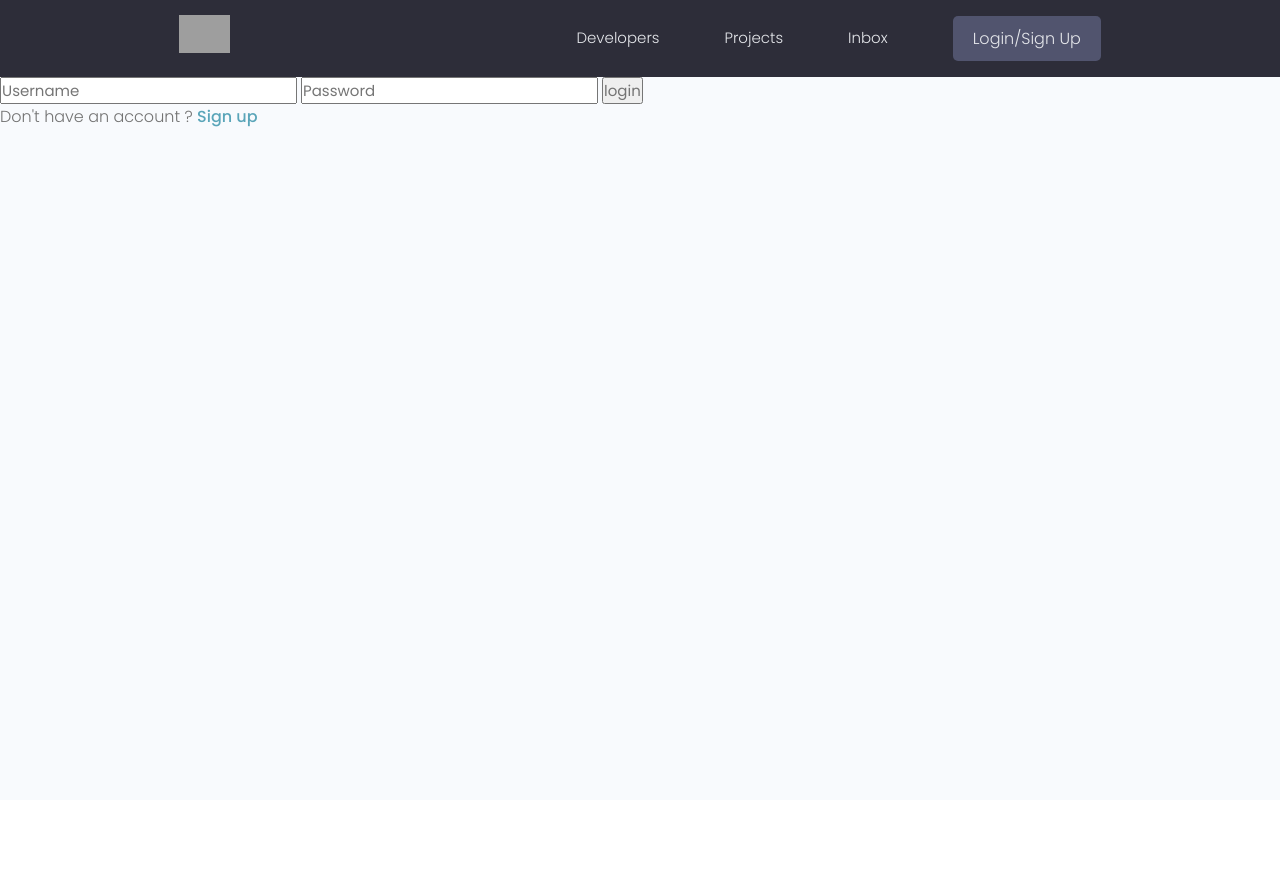
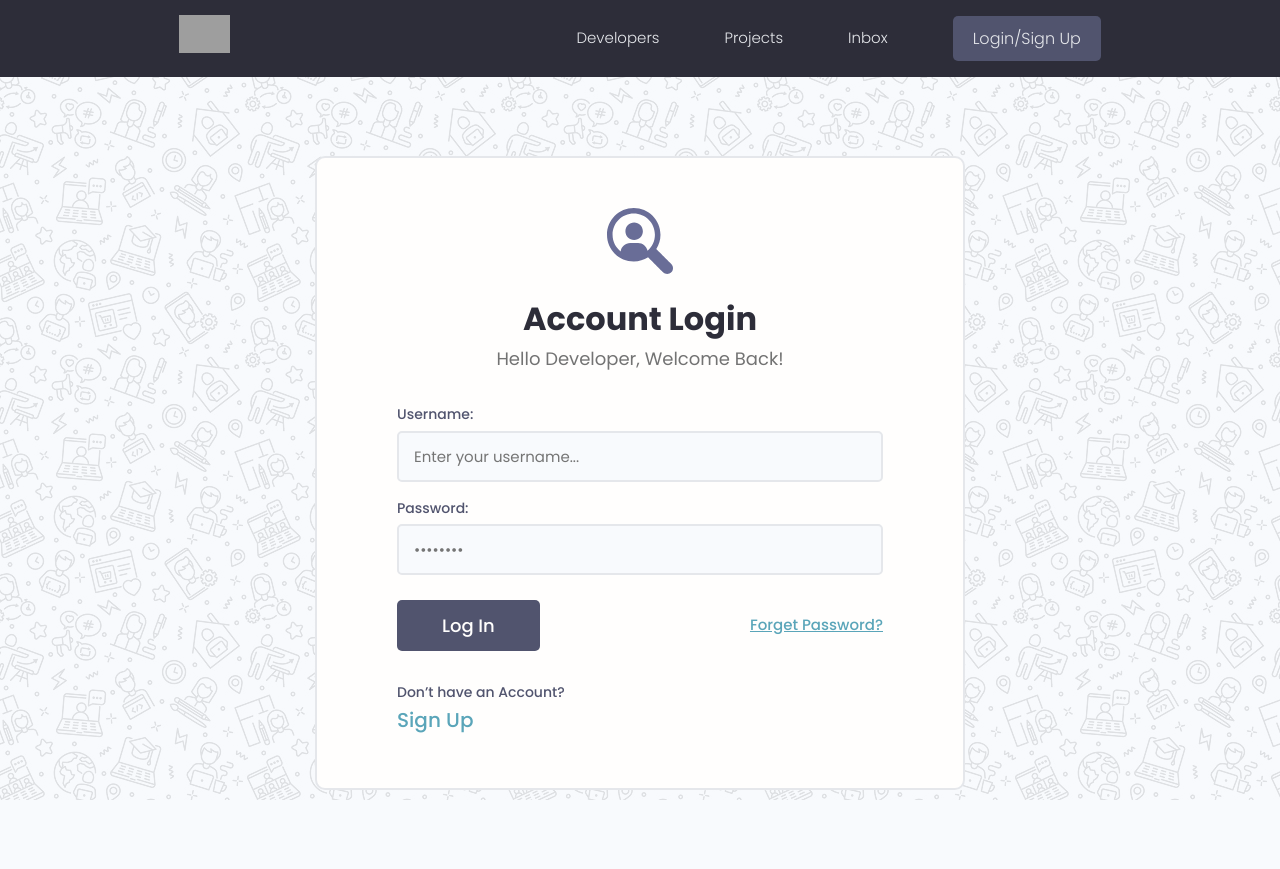
Before and after one commit to toshko2312/Devs-platform, a Django app: page /login/ in a window 1280 px wide. Before the commit the page ends 127 px from the top, so only its background shows below. Run offline with Django 5.2, Linux system fonts and the light colour scheme; some libraries are stand-ins or nearby versions; grey boxes are pictures that could not be loaded.

Commit message:
Update login and registration templates

```diff
--- a/src/static/uikit/app.js
+++ b/src/static/uikit/app.js
@@ -2,3 +2,13 @@
 document.addEventListener('DOMContentLoaded', function () {
   hljs.highlightAll();
 });
+
+
+let alertWrapper = document.querySelector('.alert')
+let alertClose = document.querySelector('.alert__close')
+
+if (alertWrapper) {
+  alertClose.addEventListener('click', () =>
+    alertWrapper.style.display = 'none'
+  )
+}
--- a/src/templates/main.html
+++ b/src/templates/main.html
@@ -24,17 +24,19 @@
     {% include 'navbar.html' %}
 
     {% if messages %}
-    <ul class="messages">
-        {% for message in messages %}
-        <li{% if message.tags %} class="{{ message.tags }}"{% endif %}>{{ message }}</li>
-        {% endfor %}
-    </ul>
+    {% for message in messages %}
+
+    <div class="alert alert--{{message.tags}}">
+        <p class="alert__message">{{message}}</p>
+        <button class="alert__close">x</button>
+    </div>
+
+    {% endfor %}
     {% endif %}
 
     {% block content %}
 
     {% endblock content %}
 </body>
-
-
+<script src="{% static 'uikit/app.js' %}"></script>
 </html>
--- a/src/users/forms.py
+++ b/src/users/forms.py
@@ -10,3 +10,9 @@ class CustomUserCreationForm(UserCreationForm):
         labels = {
             'first_name': 'Name',
         }
+
+    def __init__(self, *args, **kwargs):
+        super(CustomUserCreationForm, self).__init__(*args, **kwargs)
+
+        for name, field in self.fields.items():
+            field.widget.attrs.update({'class': 'input'})
--- a/src/users/templates/users/login_registration.html
+++ b/src/users/templates/users/login_registration.html
@@ -1,26 +1,94 @@
 {% extends 'main.html' %}
+{% load static %}
 
 {% block content %}
 
 {% if page == 'register' %}
-<h1>Register user</h1>
 
-<form action="{% url 'register' %}" method="POST">
-    {% csrf_token %}
-    {{form.as_p}}
-    <input type="submit" value="Register User">
-</form>
+<div class="auth">
+    <div class="card">
+        <div class="auth__header text-center">
+            <a href="/">
+                <img src="{% static 'images/icon.svg' %}" alt="icon" />
+            </a>
+            <h3>Register an Account</h3>
+            <p>Create a new developer account</p>
+        </div>
 
-<p>Already have an account ? <a href="{% url 'login' %}">Log in</a></p>
+        <form method="POST" action="{% url 'register' %}" class="form auth__form">
+            {% csrf_token %}
+
+            {% for field in form %}
+            <div class="form__field">
+                <label for="formInput#text">{{field.label}}</label>
+                {{field}}
+
+                {% if field.help_text %}
+                <small>{{field.help_text}}</small>
+                {% endif %}
+
+                {% for error in field.errors %}
+                <p style="color: red;">{{error}}</p>
+                {% endfor %}
+
+            </div>
+
+            {% endfor %}
+
+            <div class="auth__actions">
+                <input class="btn btn--sub btn--lg" type="submit" value="Sign  In" />
+            </div>
+        </form>
+        <div class="auth__alternative">
+            <p>Already have an Account?</p>
+            <a href="{% url 'login' %}">Log In</a>
+        </div>
+    </div>
+</div>
+
 {% else %}
-<form action="{% url 'login' %}" method="POST">
-    {% csrf_token %}
-    <input type="text" name="username" placeholder="Username">
-    <input type="password" name="password" placeholder="Password">
-    <input type="submit" value="login">
 
-    <p>Don't have an account ? <a href="{% url 'register' %}">Sign up</a></p>
-</form>
+<div class="auth">
+
+    <div class="card">
+
+        <div class="auth__header text-center">
+            <a href="/">
+                <img src="{% static 'images/icon.svg' %}" alt="icon" />
+            </a>
+            <h3>Account Login</h3>
+            <p>Hello Developer, Welcome Back!</p>
+        </div>
+
+        <form action="" method="POST" class="form auth__form">
+            {% csrf_token %}
+            <!-- Input:Username -->
+            <div class="form__field">
+                <label for="formInput#text">Username: </label>
+                <input class="input input--text" id="formInput#text" type="text" name="username"
+                    placeholder="Enter your username..." />
+            </div>
+
+            <!-- Input:Password -->
+            <div class="form__field">
+                <label for="formInput#password">Password: </label>
+                <input class="input input--password" id="formInput#passowrd" type="password" name="password"
+                    placeholder="••••••••" />
+            </div>
+
+            <div class="auth__actions">
+                <input class="btn btn--sub btn--lg" type="submit" value="Log In" />
+                <a href="#">Forget Password?</a>
+            </div>
+        </form>
+
+        <div class="auth__alternative">
+            <p>Don’t have an Account?</p>
+            <a href="{% url 'register' %}">Sign Up</a>
+        </div>
+    </div>
+</div>
+
 {% endif %}
 
 {% endblock content %}
--- a/src/users/views.py
+++ b/src/users/views.py
@@ -54,7 +54,7 @@ class UsersCRUD:
     @staticmethod
     def logout_user(request):
         logout(request)
-        messages.success(request, 'Logged out.')
+        messages.info(request, 'Logged out.')
         return redirect('login')
 
     @staticmethod
```
Also changed, not shown: src/templates/signup.html (added, +71 -0 lines), src/static/images/icon.svg (added), src/static/images/pattern.jpg (added).
